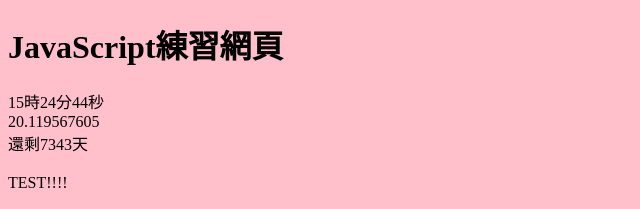
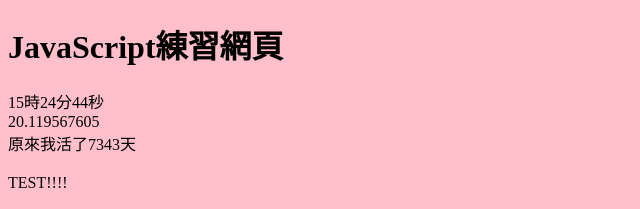
Before and after one commit to scps960423/JSExercise_01, a plain HTML site: page index.html in a window 1280 px wide. Shown: the top 209 px of the page, 0-640 px from the left. Drawn offline with Linux system fonts and the light colour scheme.

Commit message:
更新
原來我活了這麼多天(?

```diff
--- a/index.html
+++ b/index.html
@@ -17,7 +17,7 @@
 	//	document.getElementById('showbox').innerHTML= new Date();
 		document.getElementById('showbox_1').innerHTML= h+'時'+m+'分'+s+'秒';
 		document.getElementById('showbox_2').innerHTML= ageAfter.toFixed(9);
-		document.getElementById('showbox_3').innerHTML= "還剩"+ Math.floor((NowDate-age)/(1000*60*60*24))+"天";
+		document.getElementById('showbox_3').innerHTML= "原來我活了"+ Math.floor((NowDate-age)/(1000*60*60*24))+"天";
 		setTimeout('ShowTime()',100);
 	}
 
```
